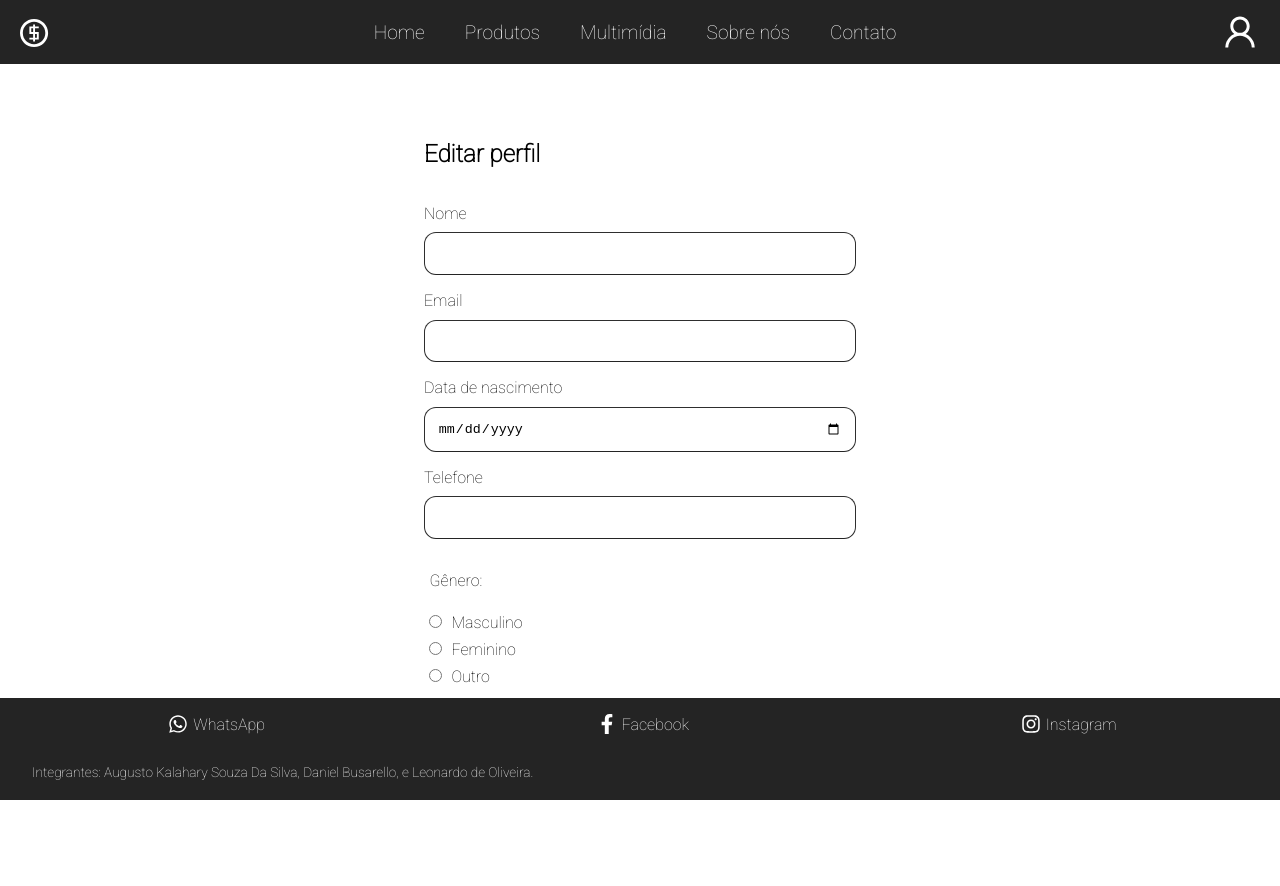
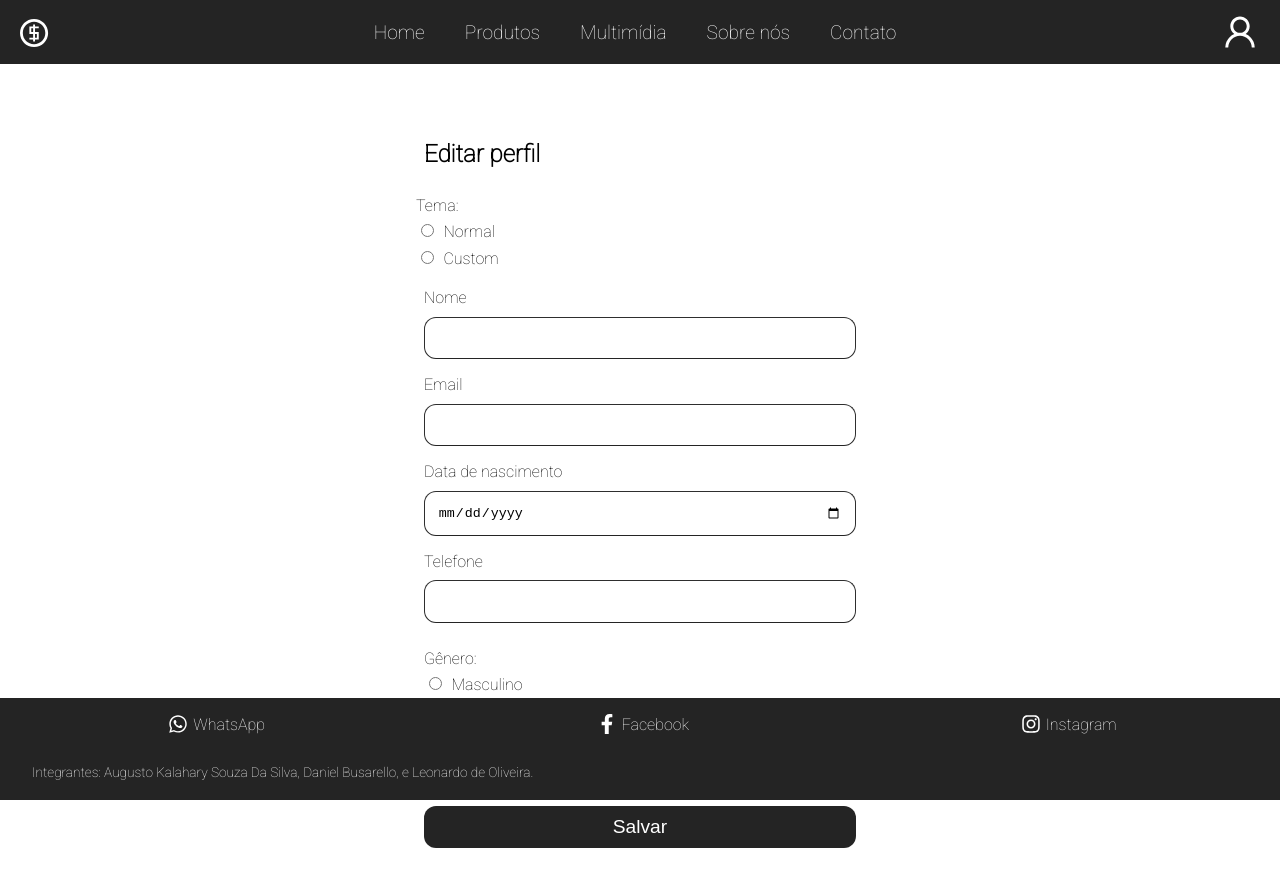
Before and after one commit to DanielBusarello/ecommerce-avaliacao, a React (Create React App) app: page /profile in a window 1280 px wide. Shown: the top 886 px of the page. Built offline with nearby package versions, Linux system fonts and the light colour scheme.

Commit message:
Adicionado radio buttons em EditProfileScreen.js para troca de tema

```diff
--- a/src/screens/EditProfileScreen.js
+++ b/src/screens/EditProfileScreen.js
@@ -78,6 +78,15 @@ export default function EditProfileScreen() {
                     <li>
                         <h2>Editar perfil</h2>
                     </li>
+
+                    <li className="inline-label" id="theme-selector">
+                        <p>Tema:</p>
+                        <input type="radio" id="normal-theme" name="theme" value="normal-theme" onChange={(e) => {}}/>
+                        <label htmlFor="normal-theme">Normal</label><br/>
+                        <input type="radio" id="custom-theme" name="theme" value="custom-theme" onChange={(e) => {}}/>
+                        <label htmlFor="custom-theme">Custom</label><br/>
+                    </li>
+
                     <li>
                         <label htmlFor="name">
                             Nome
--- a/src/screens/EditProfileScreen.scss
+++ b/src/screens/EditProfileScreen.scss
@@ -14,6 +14,16 @@
   padding: 0 2rem 2rem 2rem;
   background-color: rgba(255, 255, 255, .7);
 
+  #theme-selector {
+    padding: 0;
+    margin: 0 0 .75rem;
+
+    p {
+      padding: 0;
+      margin: 0;
+    }
+  }
+
   li {
     display: flex;
     flex-direction: column;
@@ -29,6 +39,10 @@
 
     label {
       margin: .4rem;
+    }
+
+    p {
+      margin: .6rem 0 0 0;
     }
   }
 
```
